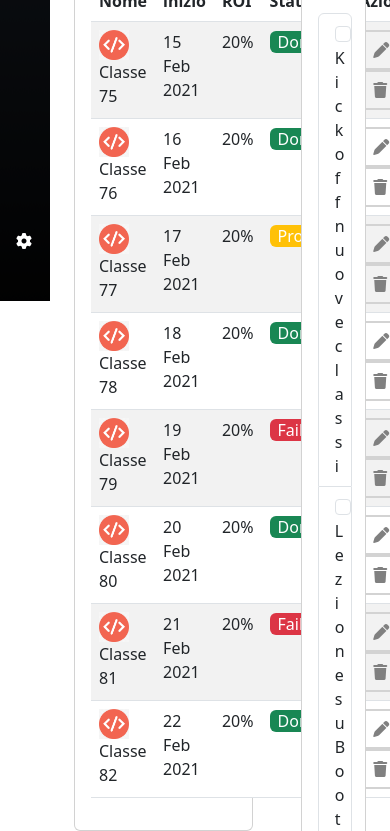
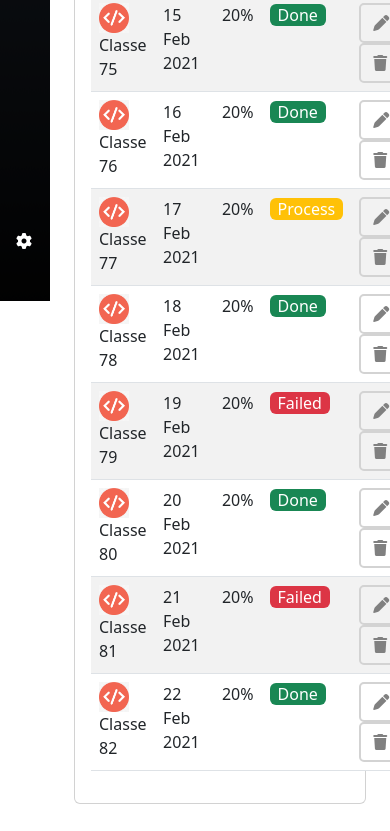
Before and after one commit to marcocampisi/html-css-bootstrap-dashboard, a plain HTML site: page index.html in a window 390 px wide. Shown: the part 543-1374 px from the top of the page. Drawn offline with nearby package versions, Linux system fonts and the light colour scheme.

Commit message:
Completed responsive

```diff
--- a/index.html
+++ b/index.html
@@ -202,7 +202,7 @@
                 </div>
                 <div class="container-fluid py-3-justify-content-around">
                     <div class="row">
-                        <div class="col-8 p-4">
+                        <div class="col-12 col-lg-8 p-4">
                             <div class="card mb-5">
                                 <div class="card-header">
                                   <h3 class="fw-bold">Prossime classi</h3>
@@ -349,7 +349,7 @@
                                 </div>
                             </div>
                         </div>
-                        <div class="col-4 p-4">
+                        <div class="col-12 col-lg-4 p-4">
                             <div class="card mb-5">
                                 <div class="card-header">
                                     <h3 class="fw-bold">To-Do</h3>
@@ -384,7 +384,6 @@
                                         <li class="list-group-item">Marzo: 1500</li>
                                         <li class="list-group-item"><a href="">Visualizza report approfondito</a></li>
                                       </ul>
-
                                 </div>
                             </div>
                         </div>
@@ -392,12 +391,7 @@
                 </div>
             </div>
         </div>
-
     </main>
-    <footer>
-
-    </footer>
-
     <script src="https://cdn.jsdelivr.net/npm/bootstrap@5.3.0/dist/js/bootstrap.bundle.min.js" integrity="sha384-geWF76RCwLtnZ8qwWowPQNguL3RmwHVBC9FhGdlKrxdiJJigb/j/68SIy3Te4Bkz" crossorigin="anonymous"></script>
 </body>
 </html>
```
